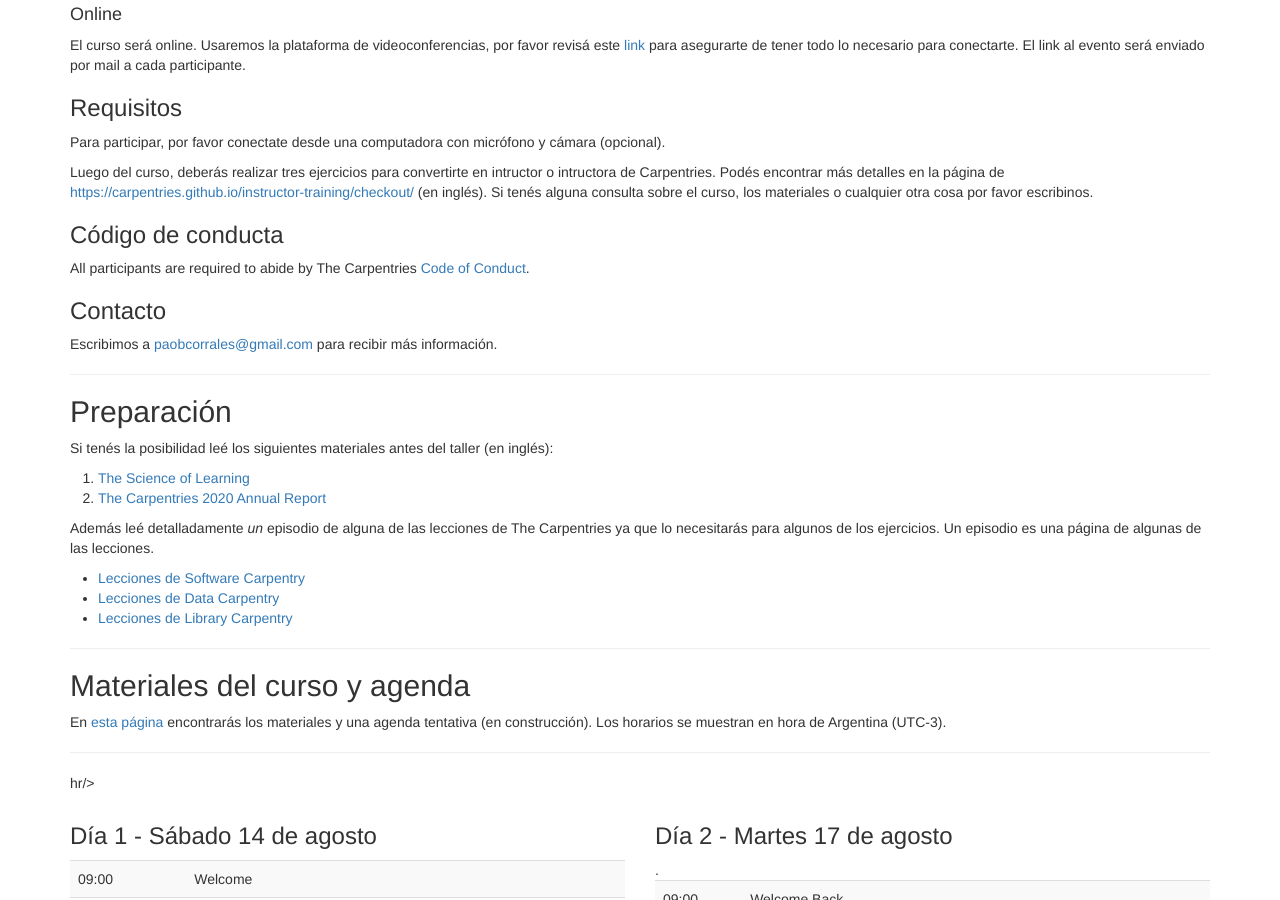
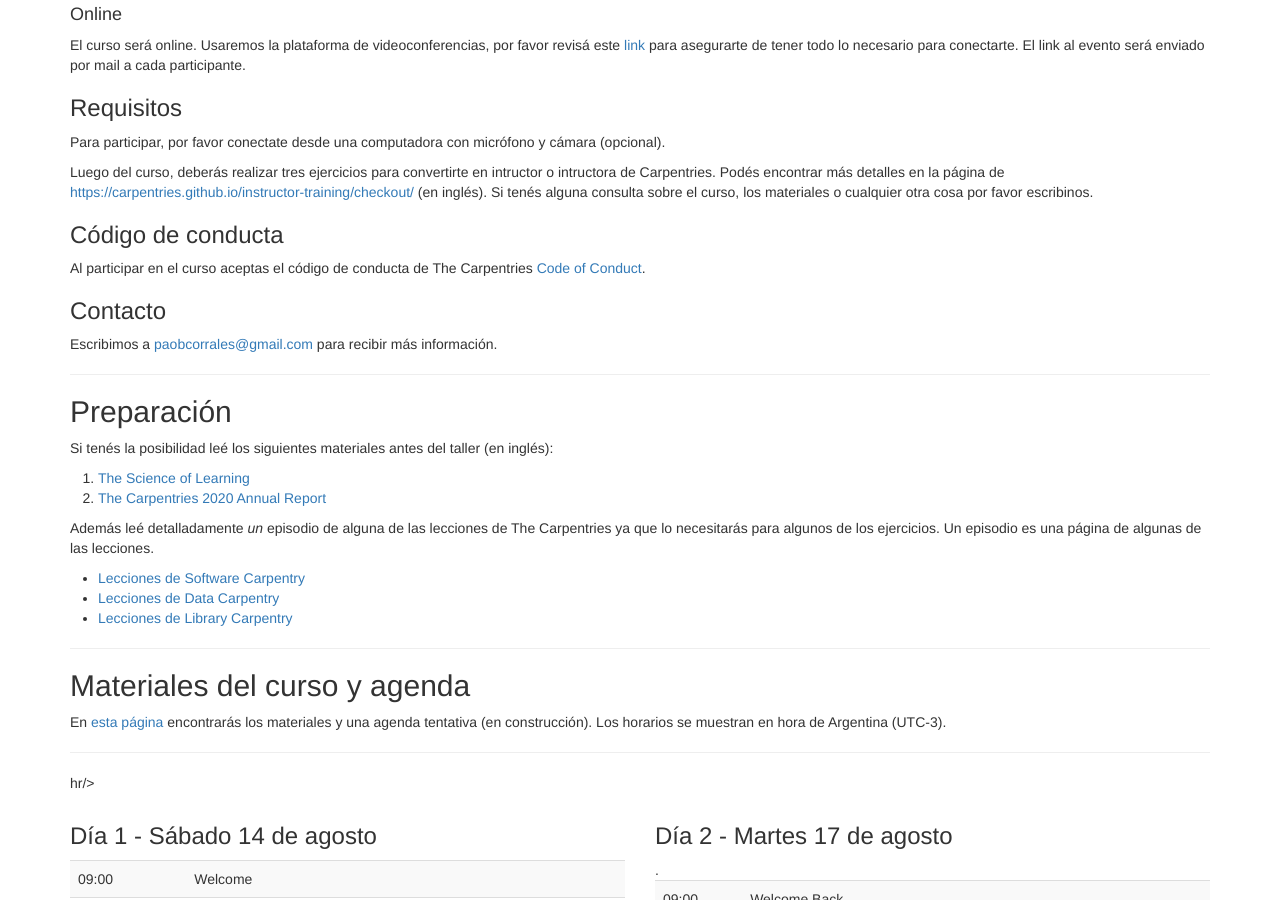
Before and after one commit to paocorrales/2021-08-14-ttt-online-spanish, a Jekyll site: the page built from index.md, in a window 1280 px wide and 900 px high, scrolled down 710 px. Built offline with Jekyll 4.4.1, drawn with Linux system fonts in a browser that asks for light colours.

Commit message:
Update index.md

```diff
--- a/index.md
+++ b/index.md
@@ -155,7 +155,7 @@ Si tenés alguna consulta sobre el curso, los materiales o cualquier otra cosa p
 
 <h3>Código de conducta</h3>
 
-All participants are required to abide by The Carpentries <a href="{{
+Al participar en el curso aceptas el código de conducta de The Carpentries <a href="{{
 site.swc_site }}/conduct/">Code of Conduct</a>.
 
 
```
